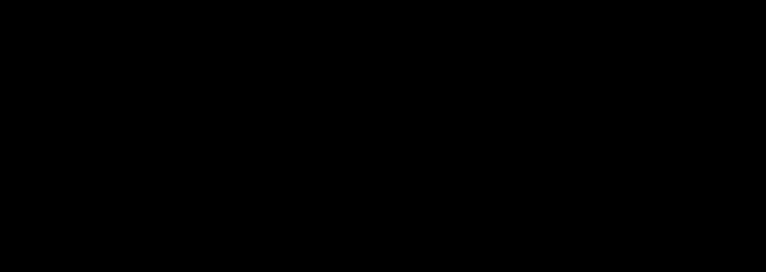
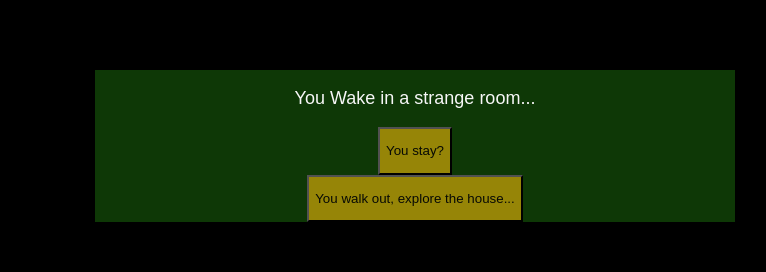
Before and after one commit to angt08/Project2-Dinos, a React (Create React App) app: page /adventure in a window 1280 px wide. Shown: the part 259-531 px from the top of the page, without its empty margins (225-991 px from the left). Built offline with nearby package versions, Linux system fonts and the light colour scheme; no server answers; a web font is replaced by a local one.

Commit message:
more functions, got first prompt to work.

```diff
--- a/src/components/Game.jsx
+++ b/src/components/Game.jsx
@@ -14,12 +14,12 @@
     this.state = {
       gameStart: true,
       prompt: 'You Wake in a strange room...',
-      choiceOne: 'stay.',
-      choiceTwo: 'walk out, explore the house...',
+      choiceOne: 'You stay?',
+      choiceTwo: 'You walk out, explore the house...',
       turn: 0,
     }
   }
-  displayGame = () => {
+   displayGame = () => {
     this.setState({
       displayGame: true
     })
@@ -28,35 +28,43 @@
   nextPrompt = (choice) => {
     if (choice) {
       this.setState({
-        prompt: `you wandered into the house, it's big`,
-        choiceOne: 'a hidden doorway, cool',
+        prompt: `you wandered into the house, it's big!!!`,
+        choiceOne: 'A hidden doorway, cool',
         choiceTwo: 'the kitchen, lets eat',
         turn: this.state.turn + 1
       })
     }
 
   }
+
+
+
+
+
   render() {
 
     return (
 
-      <div id="story-div">
+      <div>
         {this.state.gameStart ?
-          <StoryDiv prompt={this.state.prompt}
+          <StoryDiv
+            prompt={this.state.prompt}
             choiceOne={this.state.choiceOne}
             choiceTwo={this.state.choiceTwo}
             nextPrompt={this.nextPrompt} /> :
-          <div className="">
+
           <button onClick={this.displayGame}>
-          ...
           </button>
-          <p>
-          make good choices
-          </p>
 
-          </div>
+
+
         }
       </div>
+
+    // .........................
+
+
+
     )
   }
 }
--- a/src/components/StoryDiv.jsx
+++ b/src/components/StoryDiv.jsx
@@ -5,7 +5,33 @@
   function StoryDiv(props) {
 
   return (
-    <div>
+    <div id="story-div" className="story-container">
+      <div className="screen">
+        <p>
+          {props.prompt}
+       </p>
+        <div className="choiceOne">
+          <button onClick=
+            {() => {props.nextPrompt(props.choiceOne) }}>
+            <p>
+            {props.choiceOne}
+            </p>
+          </button>
+        </div>
+
+        <div className="choiceTwo">
+        <button onClick=
+            {() => {props.nextPrompt(props.choiceTwo) }}>
+            <p>
+            {props.choiceTwo}
+            </p>
+          </button>
+
+        </div>
+
+
+
+      </div>
 
     </div>
   )
```
